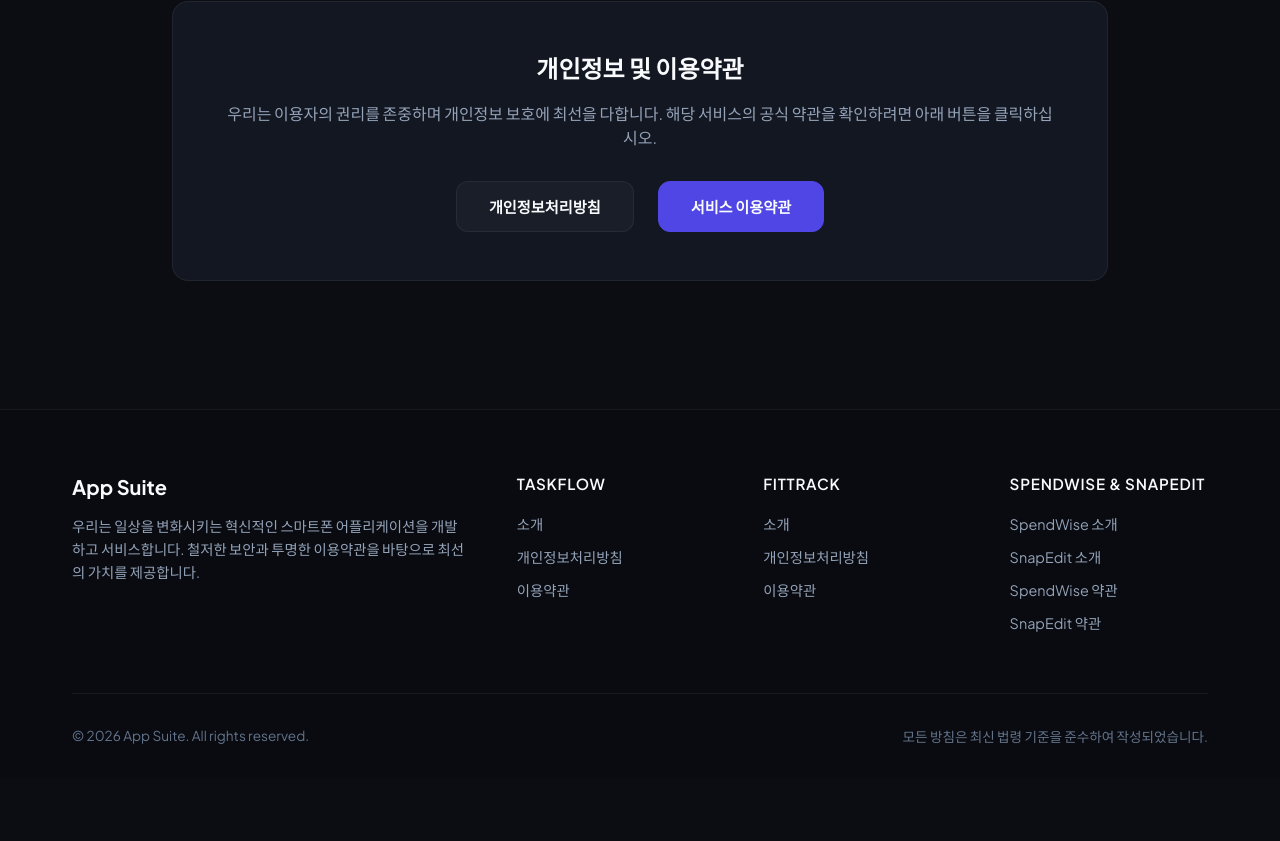
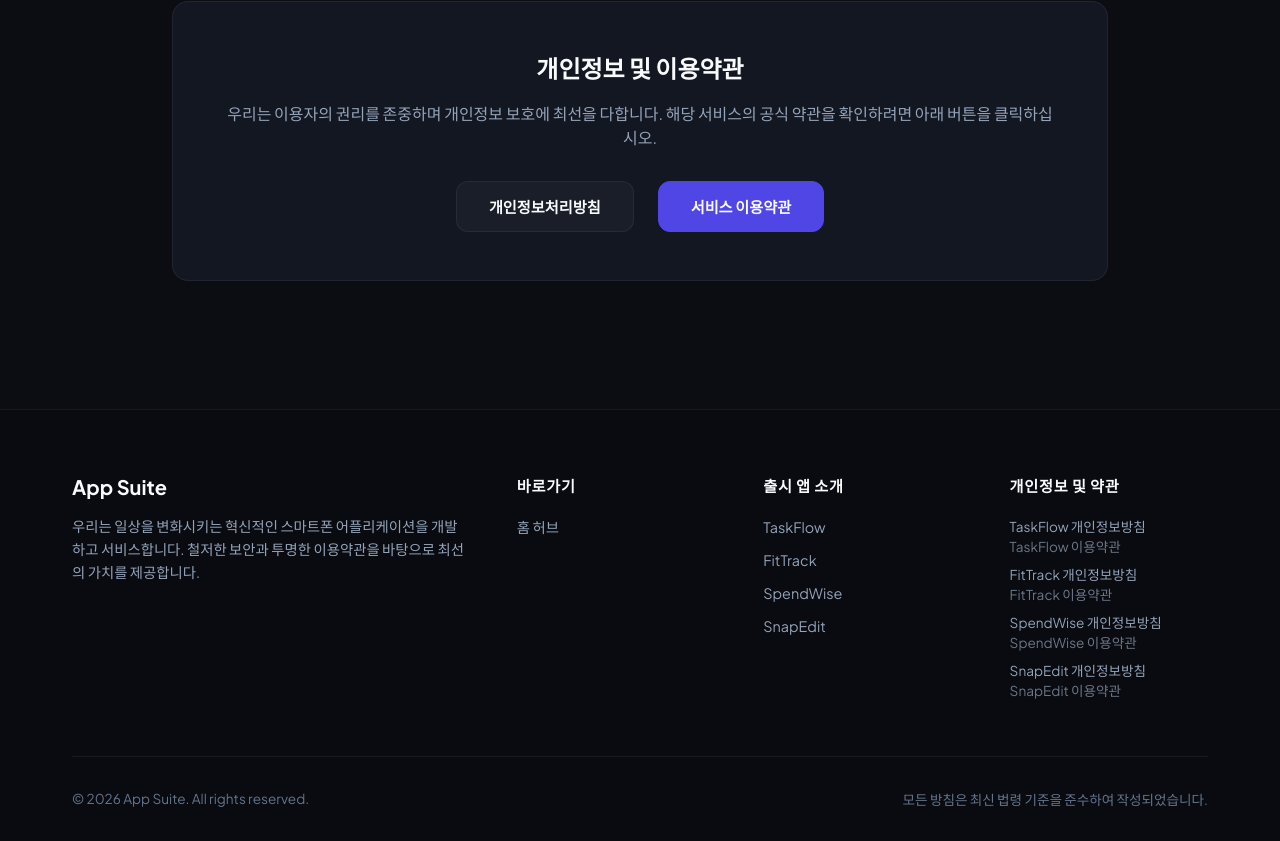
Before and after one commit to jinmo78/my-app-policies, a Next.js app: page /apps/app1 in a window 1280 px wide. Shown: the part 999-1840 px from the top of the page. Before the commit the page ends 1777 px from the top, so only its background shows below. Built offline with nearby package versions, Linux system fonts and the light colour scheme.

Commit message:
refactor: convert architecture to data-driven structure using apps.json

```diff
--- /dev/null
+++ b/content/apps.json
@@ -0,0 +1,54 @@
+[
+  {
+    "id": "app1",
+    "name": "TaskFlow",
+    "icon": "📝",
+    "slogan": "스마트한 할 일 관리의 시작",
+    "desc": "할 일 목록, 캘린더, 메모를 하나로 통합하여 일상의 생산성을 극대화합니다. 세련된 대시보드와 클라우드 동기화로 어디서든 업무를 관리해 보세요.",
+    "glowClass": "app1Glow",
+    "features": [
+      { "title": "실시간 클라우드 동기화", "desc": "모바일, 태블릿, PC 등 모든 기기에서 즉시 업데이트되는 할 일 목록을 경험해 보세요." },
+      { "title": "인공지능 우선순위 분석", "desc": "사용자의 업무 패턴을 AI가 스스로 분석하여 오늘 반드시 끝내야 할 최적의 할 일을 추천합니다." },
+      { "title": "협업용 공유 워크스페이스", "desc": "팀 프로젝트나 가족 간 장보기 목록 등 함께 작성하고 완료하는 실시간 공유 기능을 탑재했습니다." }
+    ]
+  },
+  {
+    "id": "app2",
+    "name": "FitTrack",
+    "icon": "⚡",
+    "slogan": "매일 더 건강해지는 루틴",
+    "desc": "실시간 활동 추적, 인공지능 기반 홈트레이닝 코칭, 상세 분석 리포트를 제공하여 건강하고 균형 잡힌 라이프스타일을 지원합니다.",
+    "glowClass": "app2Glow",
+    "features": [
+      { "title": "AI 모션 코칭", "desc": "스마트폰 카메라를 통해 사용자의 운동 자세를 정확히 인식하고 실시간 음성 피드백을 제공합니다." },
+      { "title": "정밀 체성분 및 활동 분석", "desc": "웨어러블 기기와 연동하여 심박수, 소모 칼로리, 수면 패턴까지 포괄적인 건강 리포트를 자동 생성합니다." },
+      { "title": "맞춤형 운동 플랜", "desc": "사용자의 체력 수준과 목표에 맞추어 매주 고도로 개인화된 신규 홈트레이닝 루틴을 추천합니다." }
+    ]
+  },
+  {
+    "id": "app3",
+    "name": "SpendWise",
+    "icon": "💰",
+    "slogan": "쉽게 쓰고 똑똑하게 아끼기",
+    "desc": "수입과 지출을 자동으로 카테고리화하고 금융 목표를 계획해 보세요. 직관적인 차트와 자산 분석을 통해 더욱 현명한 소비 습관을 설계해 드립니다.",
+    "glowClass": "app3Glow",
+    "features": [
+      { "title": "자동 가계부 및 지출 분석", "desc": "카드 결제 문자 및 뱅킹 앱 푸시와 연동하여 모든 내역을 스스로 분류하고 일일/주간 리포트를 작성합니다." },
+      { "title": "스마트 예산 경고 시스템", "desc": "설정한 카테고리별 예산 한도에 가까워지면 알림을 주어 과소비를 사전에 완벽히 차단합니다." },
+      { "title": "미래 자산 저축 플래너", "desc": "목표 저축액과 기간만 설정하면, 인공지능이 매일 권장 지출 금액을 계산해 성공적인 목돈 마련을 돕습니다." }
+    ]
+  },
+  {
+    "id": "app4",
+    "name": "SnapEdit",
+    "icon": "📸",
+    "slogan": "순간을 예술로 만드는 사진 편집",
+    "desc": "강력한 AI 필터, 정밀 조정 도구, 오버레이 효과를 터치 몇 번으로 적용할 수 있습니다. 당신의 일상 사진을 독창적인 작품으로 완성하세요.",
+    "glowClass": "app4Glow",
+    "features": [
+      { "title": "원터치 AI 개체 지우개", "desc": "사진 속에 원치 않는 행인이나 물체, 반사광을 인공지능이 아주 자연스럽게 감쪽같이 지워줍니다." },
+      { "title": "프로급 후보정 프리셋", "desc": "세계적인 포토그래퍼들과 협업하여 만든 시그니처 필터를 제공하여 원본의 디테일을 영화처럼 살립니다." },
+      { "title": "무손실 고해상도 내보내기", "desc": "편집 과정에서 원본 픽셀의 파괴를 최소화하며, 4K 초고화질 이미지 및 미디어 파일 저장을 보장합니다." }
+    ]
+  }
+]
--- a/src/app/apps/[appId]/page.tsx
+++ b/src/app/apps/[appId]/page.tsx
@@ -1,83 +1,23 @@
 import { notFound } from "next/navigation";
 import { Metadata } from "next";
+import { getAllApps, getAppById } from "@/lib/apps";
 import styles from "./page.module.css";
-
-interface AppDetail {
-  id: string;
-  name: string;
-  icon: string;
-  slogan: string;
-  desc: string;
-  features: { title: string; desc: string }[];
-}
-
-const appDetails: Record<string, AppDetail> = {
-  app1: {
-    id: "app1",
-    name: "TaskFlow",
-    icon: "📝",
-    slogan: "스마트한 할 일 관리의 시작",
-    desc: "할 일 목록, 캘린더, 메모를 하나로 통합하여 일상의 생산성을 극대화합니다. 세련된 대시보드와 클라우드 동기화로 어디서든 업무를 관리해 보세요.",
-    features: [
-      { title: "실시간 클라우드 동기화", desc: "모바일, 태블릿, PC 등 모든 기기에서 즉시 업데이트되는 할 일 목록을 경험해 보세요." },
-      { title: "인공지능 우선순위 분석", desc: "사용자의 업무 패턴을 AI가 스스로 분석하여 오늘 반드시 끝내야 할 최적의 할 일을 추천합니다." },
-      { title: "협업용 공유 워크스페이스", desc: "팀 프로젝트나 가족 간 장보기 목록 등 함께 작성하고 완료하는 실시간 공유 기능을 탑재했습니다." }
-    ]
-  },
-  app2: {
-    id: "app2",
-    name: "FitTrack",
-    icon: "⚡",
-    slogan: "매일 더 건강해지는 루틴",
-    desc: "실시간 활동 추적, 인공지능 기반 홈트레이닝 코칭, 상세 분석 리포트를 제공하여 건강하고 균형 잡힌 라이프스타일을 지원합니다.",
-    features: [
-      { title: "AI 모션 코칭", desc: "스마트폰 카메라를 통해 사용자의 운동 자세를 정확히 인식하고 실시간 음성 피드백을 제공합니다." },
-      { title: "정밀 체성분 및 활동 분석", desc: "웨어러블 기기와 연동하여 심박수, 소모 칼로리, 수면 패턴까지 포괄적인 건강 리포트를 자동 생성합니다." },
-      { title: "맞춤형 운동 플랜", desc: "사용자의 체력 수준과 목표에 맞추어 매주 고도로 개인화된 신규 홈트레이닝 루틴을 추천합니다." }
-    ]
-  },
-  app3: {
-    id: "app3",
-    name: "SpendWise",
-    icon: "💰",
-    slogan: "쉽게 쓰고 똑똑하게 아끼기",
-    desc: "수입과 지출을 자동으로 카테고리화하고 금융 목표를 계획해 보세요. 직관적인 차트와 자산 분석을 통해 더욱 현명한 소비 습관을 설계해 드립니다.",
-    features: [
-      { title: "자동 가계부 및 지출 분석", desc: "카드 결제 문자 및 뱅킹 앱 푸시와 연동하여 모든 내역을 스스로 분류하고 일일/주간 리포트를 작성합니다." },
-      { title: "스마트 예산 경고 시스템", desc: "설정한 카테고리별 예산 한도에 가까워지면 알림을 주어 과소비를 사전에 완벽히 차단합니다." },
-      { title: "미래 자산 저축 플래너", desc: "목표 저축액과 기간만 설정하면, 인공지능이 매일 권장 지출 금액을 계산해 성공적인 목돈 마련을 돕습니다." }
-    ]
-  },
-  app4: {
-    id: "app4",
-    name: "SnapEdit",
-    icon: "📸",
-    slogan: "순간을 예술로 만드는 사진 편집",
-    desc: "강력한 AI 필터, 정밀 조정 도구, 오버레이 효과를 터치 몇 번으로 적용할 수 있습니다. 당신의 일상 사진을 독창적인 작품으로 완성하세요.",
-    features: [
-      { title: "원터치 AI 개체 지우개", desc: "사진 속에 원치 않는 행인이나 물체, 반사광을 인공지능이 아주 자연스럽게 감쪽같이 지워줍니다." },
-      { title: "프로급 후보정 프리셋", desc: "세계적인 포토그래퍼들과 협업하여 만든 시그니처 필터를 제공하여 원본의 디테일을 영화처럼 살립니다." },
-      { title: "무손실 고해상도 내보내기", desc: "편집 과정에서 원본 픽셀의 파괴를 최소화하며, 4K 초고화질 이미지 및 미디어 파일 저장을 보장합니다." }
-    ]
-  }
-};
 
 type Props = {
   params: Promise<{ appId: string }>;
 };
 
+// Generate static routes dynamically based on apps.json config
 export async function generateStaticParams() {
-  return [
-    { appId: "app1" },
-    { appId: "app2" },
-    { appId: "app3" },
-    { appId: "app4" }
-  ];
+  const apps = getAllApps();
+  return apps.map((app) => ({
+    appId: app.id,
+  }));
 }
 
 export async function generateMetadata({ params }: Props): Promise<Metadata> {
   const { appId } = await params;
-  const app = appDetails[appId];
+  const app = getAppById(appId);
   if (!app) {
     return {
       title: "App Not Found",
@@ -91,7 +31,7 @@
 
 export default async function AppPage({ params }: Props) {
   const { appId } = await params;
-  const app = appDetails[appId];
+  const app = getAppById(appId);
 
   if (!app) {
     notFound();
--- a/src/app/layout.tsx
+++ b/src/app/layout.tsx
@@ -1,9 +1,10 @@
 import type { Metadata } from "next";
 import "./globals.css";
+import { getAllApps } from "@/lib/apps";
 
 export const metadata: Metadata = {
   title: "App Suite - 공식 소개 및 약관 센터",
-  description: "우리가 출시하는 4가지 혁신적인 앱(TaskFlow, FitTrack, SpendWise, SnapEdit)의 공식 웹페이지와 개인정보처리방침 및 서비스 이용약관을 한곳에서 쉽고 간편하게 확인하실 수 있습니다.",
+  description: "우리가 출시하는 혁신적인 앱들의 공식 웹페이지와 개인정보처리방침 및 서비스 이용약관을 한곳에서 쉽고 간편하게 확인하실 수 있습니다.",
 };
 
 export default function RootLayout({
@@ -11,6 +12,8 @@
 }: Readonly<{
   children: React.ReactNode;
 }>) {
+  const apps = getAllApps();
+
   return (
     <html lang="ko">
       <body>
@@ -21,10 +24,11 @@
             </a>
             <nav className="nav-links">
               <a href="/" className="nav-link">Home</a>
-              <a href="/apps/app1" className="nav-link">TaskFlow</a>
-              <a href="/apps/app2" className="nav-link">FitTrack</a>
-              <a href="/apps/app3" className="nav-link">SpendWise</a>
-              <a href="/apps/app4" className="nav-link">SnapEdit</a>
+              {apps.map((app) => (
+                <a key={app.id} href={`/apps/${app.id}`} className="nav-link">
+                  {app.name}
+                </a>
+              ))}
             </nav>
           </div>
         </header>
@@ -39,28 +43,34 @@
                 <p>우리는 일상을 변화시키는 혁신적인 스마트폰 어플리케이션을 개발하고 서비스합니다. 철저한 보안과 투명한 이용약관을 바탕으로 최선의 가치를 제공합니다.</p>
               </div>
               <div className="footer-col">
-                <h4>TaskFlow</h4>
+                <h4>바로가기</h4>
                 <ul>
-                  <li><a href="/apps/app1">소개</a></li>
-                  <li><a href="/apps/app1/privacy">개인정보처리방침</a></li>
-                  <li><a href="/apps/app1/terms">이용약관</a></li>
+                  <li><a href="/">홈 허브</a></li>
                 </ul>
               </div>
               <div className="footer-col">
-                <h4>FitTrack</h4>
+                <h4>출시 앱 소개</h4>
                 <ul>
-                  <li><a href="/apps/app2">소개</a></li>
-                  <li><a href="/apps/app2/privacy">개인정보처리방침</a></li>
-                  <li><a href="/apps/app2/terms">이용약관</a></li>
+                  {apps.map((app) => (
+                    <li key={app.id}>
+                      <a href={`/apps/${app.id}`}>{app.name}</a>
+                    </li>
+                  ))}
                 </ul>
               </div>
               <div className="footer-col">
-                <h4>SpendWise & SnapEdit</h4>
+                <h4>개인정보 및 약관</h4>
                 <ul>
-                  <li><a href="/apps/app3">SpendWise 소개</a></li>
-                  <li><a href="/apps/app4">SnapEdit 소개</a></li>
-                  <li><a href="/apps/app3/privacy">SpendWise 약관</a></li>
-                  <li><a href="/apps/app4/privacy">SnapEdit 약관</a></li>
+                  {apps.map((app) => (
+                    <li key={app.id} style={{ marginBottom: "0.5rem" }}>
+                      <a href={`/apps/${app.id}/privacy`} style={{ display: "block", fontSize: "0.85rem" }}>
+                        {app.name} 개인정보방침
+                      </a>
+                      <a href={`/apps/${app.id}/terms`} style={{ display: "block", fontSize: "0.85rem", opacity: 0.7 }}>
+                        {app.name} 이용약관
+                      </a>
+                    </li>
+                  ))}
                 </ul>
               </div>
             </div>
--- /dev/null
+++ b/src/lib/apps.ts
@@ -0,0 +1,34 @@
+import fs from 'fs';
+import path from 'path';
+
+export interface AppFeature {
+  title: string;
+  desc: string;
+}
+
+export interface AppConfig {
+  id: string;
+  name: string;
+  icon: string;
+  slogan: string;
+  desc: string;
+  glowClass: string;
+  features: AppFeature[];
+}
+
+const appsFilePath = path.join(process.cwd(), 'content/apps.json');
+
+export function getAllApps(): AppConfig[] {
+  try {
+    const fileContents = fs.readFileSync(appsFilePath, 'utf8');
+    return JSON.parse(fileContents) as AppConfig[];
+  } catch (error) {
+    console.error('Failed to read apps config:', error);
+    return [];
+  }
+}
+
+export function getAppById(id: string): AppConfig | undefined {
+  const apps = getAllApps();
+  return apps.find(app => app.id === id);
+}
```
Also changed, not shown: src/app/apps/[appId]/[policyType]/page.tsx (+9 -13 lines), src/app/page.tsx (+11 -48 lines).
